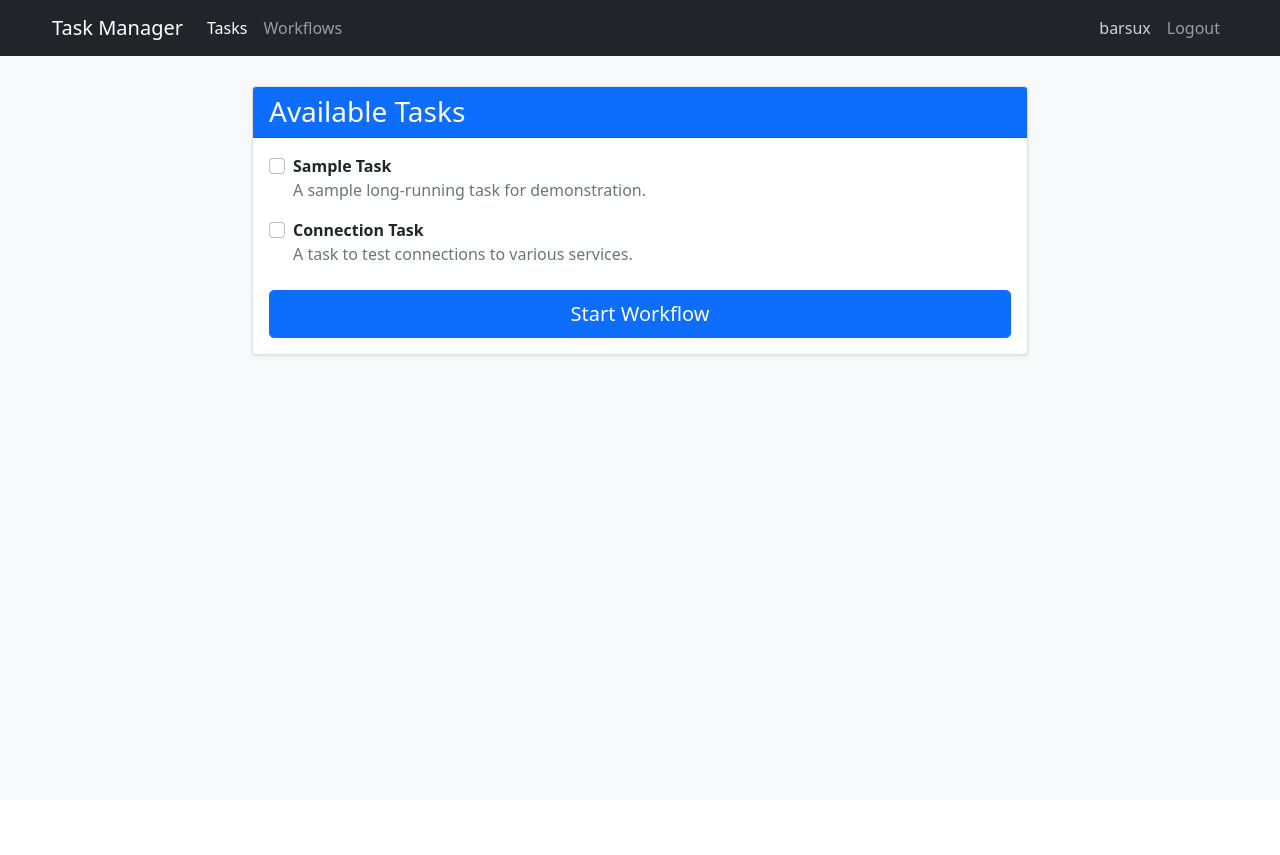
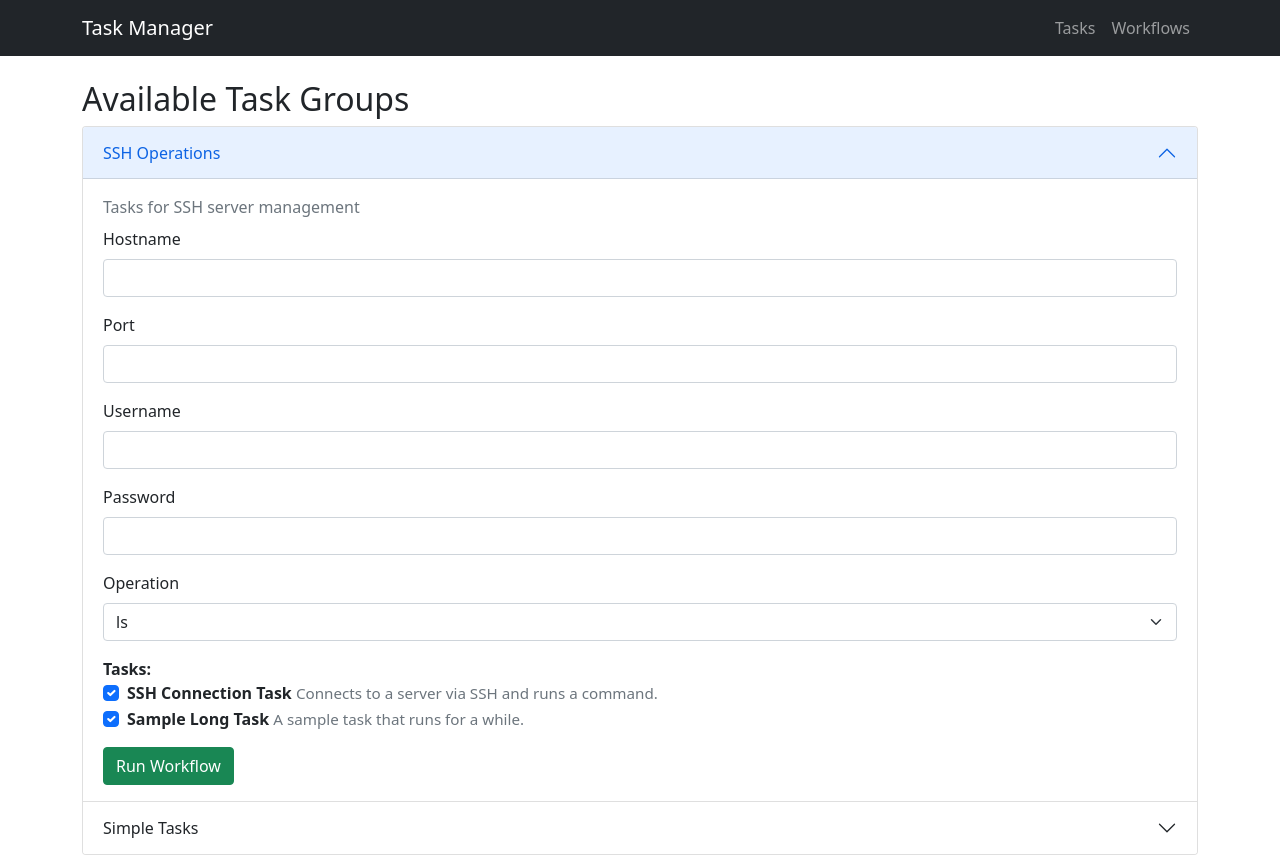
Before and after one commit to Barsux/dng, a Flask app: page /tasks in a window 1280 px wide. Before the commit the page ends 358 px from the top, so only its background shows below. Run offline with Flask 2, Linux system fonts and the light colour scheme; a user stored in the database is signed in; data comes from the database, SQL or seed files in the repository; both versions use the stored data as it was after the commit.

Commit message:
completed

```diff
--- a/app/auth.py
+++ b/app/auth.py
@@ -9,7 +9,7 @@ def login_required(f):
     def decorated_function(*args, **kwargs):
         if 'user_id' not in session:
             flash('Please log in to access this page.', 'error')
-            return redirect(url_for('login'))
+            return redirect('/')
         return f(*args, **kwargs)
     return decorated_function
 
--- a/app/routes.py
+++ b/app/routes.py
@@ -10,6 +10,7 @@ import os
 import redis
 import json
 from app.tasks.finalize_workflow import finalize_workflow_status
+from app.task_registry import TASK_GROUPS, TASK_DEFINITIONS
 
 # Serve static pages
 @app.route('/')
@@ -118,6 +119,7 @@ def get_workflow(workflow_id):
 def start_workflow():
     data = request.get_json()
     selected_tasks = data.get('task_types', [])
+    group_fields = data.get('group_fields', {})
 
     if not selected_tasks:
         return jsonify({"error": "No tasks selected"}), 400
@@ -133,13 +135,14 @@ def start_workflow():
         db.add(workflow)
         db.commit()
 
-        # Create task chain, passing workflow_id to each task
+        # Create task chain, passing workflow_id and group_fields to each task
         task_chain = []
         for task_type in selected_tasks:
+            task_kwargs = dict(workflow_id=workflow.id, **group_fields)
             if task_type == 'conn':
-                task_chain.append(conn_task.s(workflow_id=workflow.id))
+                task_chain.append(conn_task.s(**task_kwargs))
             else:  # default to sample task
-                task_chain.append(long_running_task.s(workflow_id=workflow.id))
+                task_chain.append(long_running_task.s(**task_kwargs))
 
         # Add finalization task
         from celery import chain as celery_chain
@@ -176,3 +179,10 @@ def workflow_status(workflow_id):
         'overall_progress': overall_progress,
         'tasks': tasks
     })
+
+@app.route('/api/task_groups')
+def get_task_groups():
+    return jsonify({
+        "task_groups": TASK_GROUPS,
+        "task_definitions": TASK_DEFINITIONS
+    })
--- a/app/static/js/tasks.js
+++ b/app/static/js/tasks.js
@@ -4,7 +4,139 @@ $(document).ready(function() {
 
     // Event handlers
     $('#logoutBtn').on('click', handleLogout);
-    $('#startTasks').on('click', startWorkflow);
+
+    // Fetch and render task groups
+    fetchTaskGroups();
+
+    function fetchTaskGroups() {
+        $.get('/api/task_groups')
+            .done(function(response) {
+                renderTaskGroups(response.task_groups, response.task_definitions);
+            })
+            .fail(function() {
+                $('#taskGroupsContainer').html('<div class="alert alert-danger">Failed to load task groups</div>');
+            });
+    }
+
+    function renderTaskGroups(groups, taskDefinitions) {
+        const container = $('#taskGroupsContainer');
+        container.empty();
+        if (!groups || groups.length === 0) {
+            container.html('<div class="alert alert-info">No task groups available.</div>');
+            return;
+        }
+        const accordion = $('<div class="accordion" id="taskGroupsAccordion"></div>');
+        groups.forEach(function(group, idx) {
+            const groupId = `group_${group.id}`;
+            // Render task list with checkboxes
+            let tasksHtml = '<div class="mb-3"><b>Tasks:</b><div>';
+            group.tasks.forEach(function(taskId) {
+                const task = taskDefinitions[taskId];
+                const fieldId = `taskcb_${group.id}_${taskId}`;
+                tasksHtml += `
+                    <div class="form-check">
+                        <input class="form-check-input" type="checkbox" id="${fieldId}" name="task_types" value="${taskId}" checked>
+                        <label class="form-check-label" for="${fieldId}">
+                            <b>${task ? task.name : taskId}</b>
+                            <span class="text-muted" style="font-size:0.95em;">${task && task.description ? task.description : ''}</span>
+                        </label>
+                    </div>
+                `;
+            });
+            tasksHtml += '</div></div>';
+            const card = $(`
+                <div class="accordion-item">
+                    <h2 class="accordion-header" id="heading_${groupId}">
+                        <button class="accordion-button ${idx > 0 ? 'collapsed' : ''}" type="button" data-bs-toggle="collapse" data-bs-target="#collapse_${groupId}" aria-expanded="${idx === 0}" aria-controls="collapse_${groupId}">
+                            ${group.name}
+                        </button>
+                    </h2>
+                    <div id="collapse_${groupId}" class="accordion-collapse collapse ${idx === 0 ? 'show' : ''}" aria-labelledby="heading_${groupId}" data-bs-parent="#taskGroupsAccordion">
+                        <div class="accordion-body">
+                            <div class="mb-2 text-muted">${group.description || ''}</div>
+                            <form class="group-form" data-group-id="${group.id}">
+                                <div class="group-fields"></div>
+                                ${tasksHtml}
+                                <button type="submit" class="btn btn-success">Run Workflow</button>
+                            </form>
+                        </div>
+                    </div>
+                </div>
+            `);
+            // Render fields
+            const fieldsDiv = card.find('.group-fields');
+            group.fields.forEach(function(field) {
+                let fieldHtml = '';
+                const fieldId = `field_${group.id}_${field.name}`;
+                if (field.type === 'text' || field.type === 'password') {
+                    fieldHtml = `<div class="mb-3"><label for="${fieldId}" class="form-label">${field.label}</label><input type="${field.type}" class="form-control" id="${fieldId}" name="${field.name}"></div>`;
+                } else if (field.type === 'select') {
+                    fieldHtml = `<div class="mb-3"><label for="${fieldId}" class="form-label">${field.label}</label><select class="form-select" id="${fieldId}" name="${field.name}">${field.options.map(opt => `<option value="${opt}">${opt}</option>`).join('')}</select></div>`;
+                } else if (field.type === 'checkbox') {
+                    fieldHtml = `<div class="form-check mb-3"><input class="form-check-input" type="checkbox" id="${fieldId}" name="${field.name}"><label class="form-check-label" for="${fieldId}">${field.label}</label></div>`;
+                }
+                fieldsDiv.append(fieldHtml);
+            });
+            // Attach submit handler
+            card.find('form.group-form').on('submit', function(e) {
+                e.preventDefault();
+                const form = $(this);
+                const groupId = form.data('group-id');
+                const group = groups.find(g => g.id === groupId);
+                const groupFields = {};
+                group.fields.forEach(function(field) {
+                    const fieldElem = form.find(`[name="${field.name}"]`);
+                    if (field.type === 'checkbox') {
+                        groupFields[field.name] = fieldElem.is(':checked');
+                    } else {
+                        groupFields[field.name] = fieldElem.val();
+                    }
+                });
+                // Collect selected tasks
+                const selectedTasks = [];
+                form.find('input[name="task_types"]:checked').each(function() {
+                    selectedTasks.push($(this).val());
+                });
+                if (selectedTasks.length === 0) {
+                    alert('Please select at least one task');
+                    return;
+                }
+                // Start workflow with selected tasks and groupFields
+                startWorkflow(group, groupFields, selectedTasks);
+            });
+            accordion.append(card);
+        });
+        container.append(accordion);
+    }
+
+    function startWorkflow(group, groupFields, selectedTasks) {
+        $.ajax({
+            url: '/api/workflows/start',
+            type: 'POST',
+            contentType: 'application/json',
+            data: JSON.stringify({
+                task_types: selectedTasks,
+                group_fields: groupFields
+            }),
+            success: function(response) {
+                window.location.href = `/workflow/${response.workflow_id}`;
+            },
+            error: function(xhr) {
+                alert(xhr.responseJSON?.error || 'Failed to start workflow');
+            }
+        });
+    }
+
+    function handleLogout() {
+        $.ajax({
+            url: '/api/auth/logout',
+            type: 'POST',
+            contentType: 'application/json',
+            success: function() {
+                window.location.href = '/';
+            }
+        });
+    }
 
     // Check authentication status
     function checkAuthStatus() {
@@ -21,43 +153,4 @@ $(document).ready(function() {
                 window.location.href = '/';
             });
     }
-
-    // Handle logout
-    function handleLogout() {
-        $.ajax({
-            url: '/api/auth/logout',
-            type: 'POST',
-            contentType: 'application/json',
-            success: function() {
-                window.location.href = '/';
-            }
-        });
-    }
-
-    // Start workflow with selected tasks
-    function startWorkflow() {
-        const selectedTasks = [];
-        $('input[type="checkbox"]:checked').each(function() {
-            selectedTasks.push($(this).val());
-        });
-
-        if (selectedTasks.length === 0) {
-            alert('Please select at least one task');
-            return;
-        }
-
-        $.ajax({
-            url: '/api/workflows/start',
-            type: 'POST',
-            contentType: 'application/json',
-            data: JSON.stringify({ task_types: selectedTasks }),
-            success: function(response) {
-                // Redirect to the workflow details page
-                window.location.href = `/workflow/${response.workflow_id}`;
-            },
-            error: function(xhr) {
-                alert(xhr.responseJSON?.error || 'Failed to start workflow');
-            }
-        });
-    }
 });
--- a/app/static/tasks.html
+++ b/app/static/tasks.html
@@ -2,66 +2,23 @@
 <html lang="en">
 <head>
     <meta charset="UTF-8">
-    <meta name="viewport" content="width=device-width, initial-scale=1.0">
-    <title>Task Manager - Tasks</title>
+    <title>Tasks</title>
     <link href="https://cdn.jsdelivr.net/npm/bootstrap@5.1.3/dist/css/bootstrap.min.css" rel="stylesheet">
-    <link href="/static/css/styles.css" rel="stylesheet">
 </head>
 <body>
-    <nav class="navbar navbar-expand-lg navbar-dark bg-dark">
+<nav class="navbar navbar-expand-lg navbar-dark bg-dark mb-4">
     <div class="container">
-            <a class="navbar-brand" href="/tasks">Task Manager</a>
-            <button class="navbar-toggler" type="button" data-bs-toggle="collapse" data-bs-target="#navbarNav">
-                <span class="navbar-toggler-icon"></span>
-            </button>
-            <div class="collapse navbar-collapse" id="navbarNav">
-                <ul class="navbar-nav">
-                    <li class="nav-item">
-                        <a class="nav-link active" href="/tasks">Tasks</a>
-                    </li>
-                    <li class="nav-item">
+        <a class="navbar-brand" href="/">Task Manager</a>
+        <div class="navbar-nav">
+            <a class="nav-link" href="/tasks">Tasks</a>
             <a class="nav-link" href="/workflows">Workflows</a>
-                    </li>
-                </ul>
-                <div class="navbar-nav ms-auto">
-                    <span class="nav-item nav-link" id="username"></span>
-                    <a class="nav-link" href="#" id="logoutBtn">Logout</a>
-                </div>
         </div>
     </div>
 </nav>
-
-    <div class="container mt-4">
-        <div class="row">
-            <div class="col-lg-8 mx-auto">
-                <div class="card shadow-sm">
-                    <div class="card-header bg-primary text-white">
-                        <h3 class="mb-0">Available Tasks</h3>
+<div class="container">
+    <h2>Available Task Groups</h2>
+    <div id="taskGroupsContainer"></div>
 </div>
-                    <div class="card-body">
-                        <div class="task-list mb-4">
-                            <div class="form-check mb-3">
-                                <input class="form-check-input" type="checkbox" value="sample" id="sampleTask">
-                                <label class="form-check-label" for="sampleTask">
-                                    <strong>Sample Task</strong>
-                                    <div class="text-muted">A sample long-running task for demonstration.</div>
-                                </label>
-                            </div>
-                            <div class="form-check mb-3">
-                                <input class="form-check-input" type="checkbox" value="conn" id="connTask">
-                                <label class="form-check-label" for="connTask">
-                                    <strong>Connection Task</strong>
-                                    <div class="text-muted">A task to test connections to various services.</div>
-                                </label>
-                            </div>
-                        </div>
-                        <button id="startTasks" class="btn btn-primary btn-lg w-100">Start Workflow</button>
-                    </div>
-                </div>
-            </div>
-        </div>
-    </div>
-
 <script src="https://code.jquery.com/jquery-3.6.0.min.js"></script>
 <script src="https://cdn.jsdelivr.net/npm/bootstrap@5.1.3/dist/js/bootstrap.bundle.min.js"></script>
 <script src="/static/js/tasks.js"></script>
--- a/app/tasks/sample_task.py
+++ b/app/tasks/sample_task.py
@@ -29,12 +29,12 @@ class SampleTask(BaseTask):
 
 # Create Celery task
 @celery.task(bind=True)
-def long_running_task(self, previous_result=None, workflow_id=None):
-    print(f"[CELERY TASK] long_running_task called with workflow_id={workflow_id}")
+def long_running_task(self, previous_result=None, workflow_id=None, **kwargs):
+    print(f"[CELERY TASK] long_running_task called with workflow_id={workflow_id}, kwargs={kwargs}")
     task = SampleTask()
     task.task = self  # Set the Celery task instance
     try:
-        return task.run(workflow_id=workflow_id)
+        return task.run(workflow_id=workflow_id, **kwargs)
     except Exception as e:
         task.log_final_state(self, 'FAILED', str(e), workflow_id=workflow_id)
         raise
```
Also changed, not shown: app/task_registry.py (added, +40 -0 lines), app/tasks/test_conn_task.py (+12 -7 lines), app/templates/tasks.html (+5 -5 lines), dng_app.db, 2 other files. Lines whose indentation alone changed are shown as unchanged.
